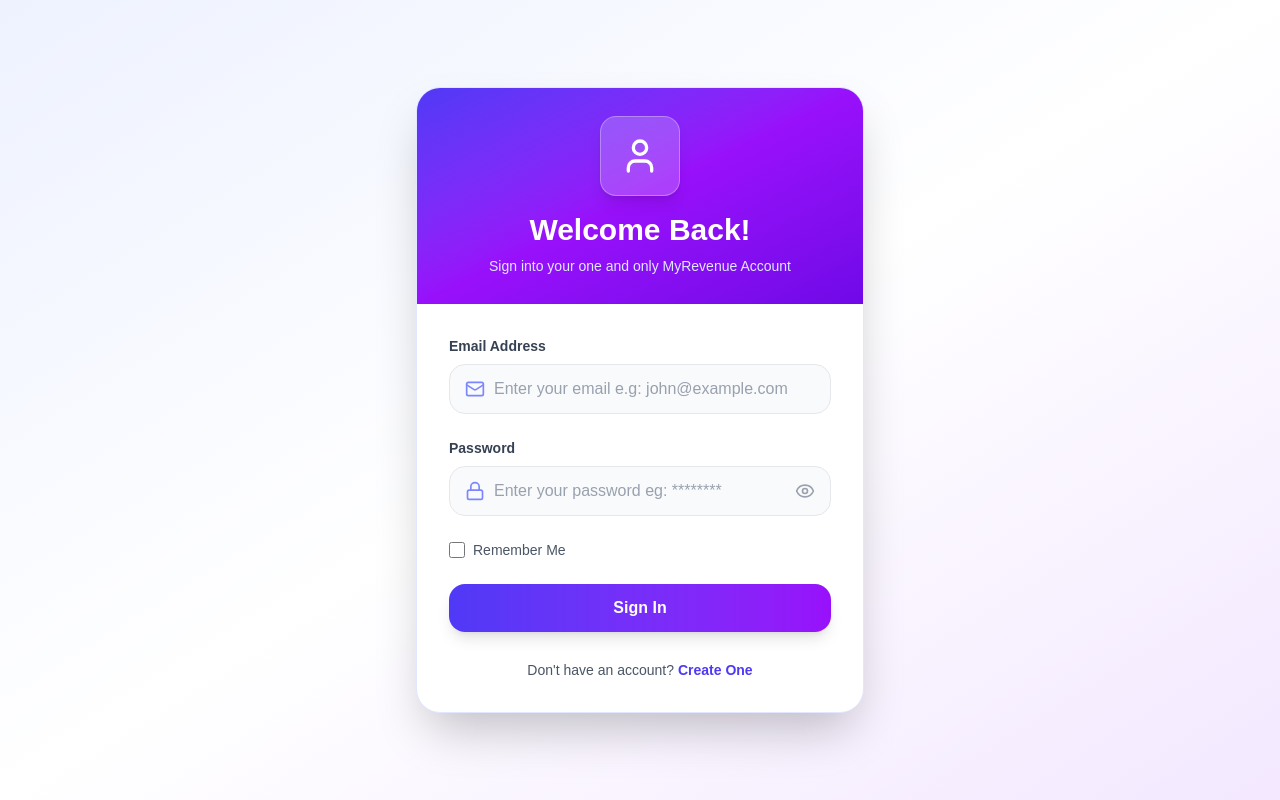
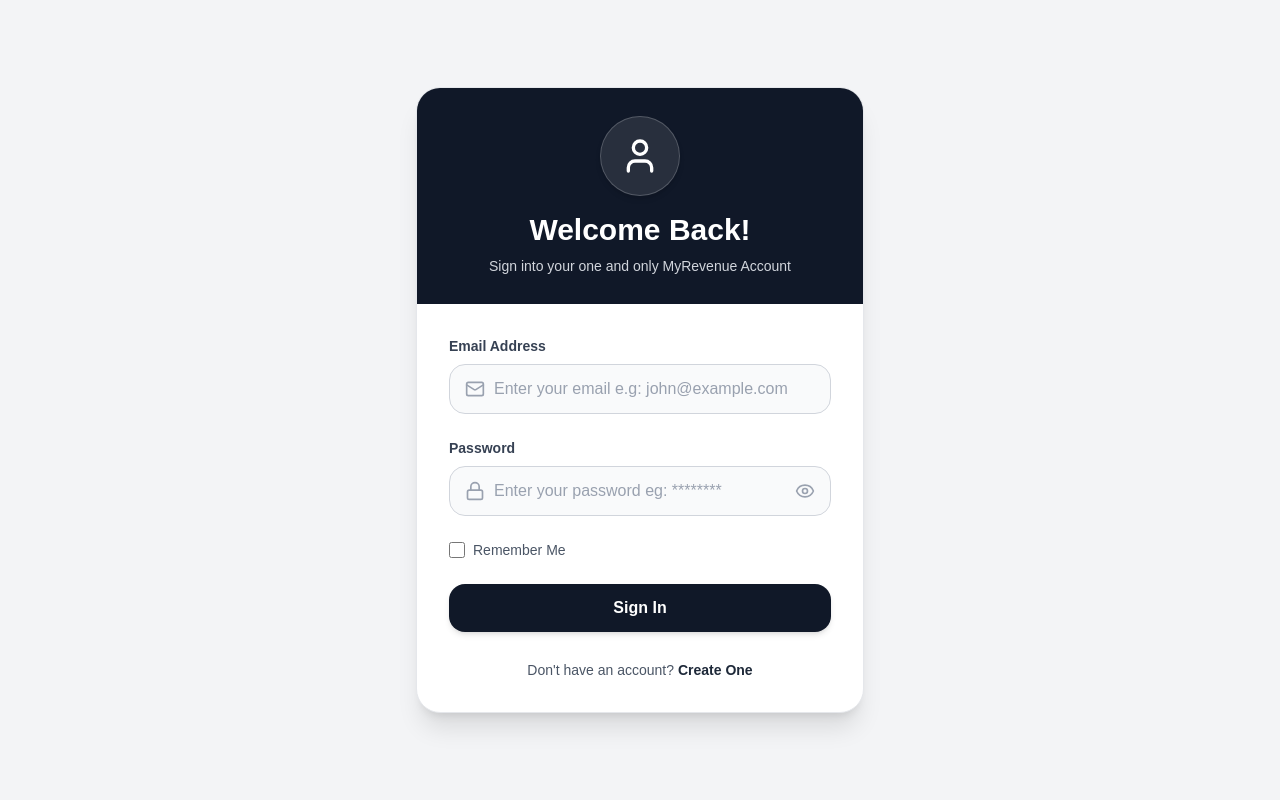
Before and after one commit to MohitKakashiya/ET, a React (Vite) app in the folder frontend/: page /login in a window 1280 px wide. Built offline with nearby package versions, Linux system fonts and the light colour scheme.

Commit message:
login and sign up theme change

```diff
--- a/frontend/src/assets/dummyStyles.js
+++ b/frontend/src/assets/dummyStyles.js
@@ -386,20 +386,21 @@
 // In src/assets/dummyStyles.js - add these styles
 export const loginStyles = {
   pageContainer:
-    "min-h-screen flex items-center justify-center p-4 bg-gradient-to-br from-indigo-50 via-white to-purple-100",
+    "min-h-screen flex items-center justify-center p-4 bg-gray-100",
 
   cardContainer:
-    "w-full max-w-md bg-white rounded-3xl shadow-2xl overflow-hidden border border-indigo-100",
+    "w-full max-w-md bg-white rounded-3xl shadow-xl overflow-hidden border border-gray-200",
 
   header:
-    "bg-gradient-to-br from-indigo-600 via-purple-600 to-violet-700 p-7 text-center",
+    "bg-gray-900 p-7 text-center",
 
+  // Changed square logo into circular logo
   avatar:
-    "w-20 h-20 mx-auto rounded-2xl bg-white/20 flex items-center justify-center mb-4 shadow-lg border border-white/30",
+    "w-20 h-20 mx-auto rounded-full bg-white/10 flex items-center justify-center mb-4 shadow-md border border-white/20",
 
   headerTitle: "text-3xl font-bold text-white",
 
-  headerSubtitle: "text-indigo-100 mt-2 text-sm",
+  headerSubtitle: "text-gray-300 mt-2 text-sm",
 
   formContainer: "p-8",
 
@@ -416,35 +417,36 @@
   inputContainer: "relative",
 
   inputIcon:
-    "absolute inset-y-0 left-0 pl-4 flex items-center pointer-events-none text-indigo-400",
+    "absolute inset-y-0 left-0 pl-4 flex items-center pointer-events-none text-gray-400",
 
   input:
-    "w-full pl-11 pr-4 py-3 bg-gray-50 border border-gray-200 rounded-2xl text-gray-800 placeholder-gray-400 focus:outline-none focus:ring-2 focus:ring-indigo-300 focus:border-indigo-500 transition-all",
+    "w-full pl-11 pr-4 py-3 bg-gray-50 border border-gray-300 rounded-2xl text-gray-800 placeholder-gray-400 focus:outline-none focus:ring-2 focus:ring-gray-400 focus:border-gray-500 transition-all",
 
   passwordInput:
-    "w-full pl-11 pr-11 py-3 bg-gray-50 border border-gray-200 rounded-2xl text-gray-800 placeholder-gray-400 focus:outline-none focus:ring-2 focus:ring-indigo-300 focus:border-indigo-500 transition-all",
+    "w-full pl-11 pr-11 py-3 bg-gray-50 border border-gray-300 rounded-2xl text-gray-800 placeholder-gray-400 focus:outline-none focus:ring-2 focus:ring-gray-400 focus:border-gray-500 transition-all",
 
   passwordToggle:
-    "absolute inset-y-0 right-0 pr-4 flex items-center text-gray-400 hover:text-indigo-600 transition-colors",
+    "absolute inset-y-0 right-0 pr-4 flex items-center text-gray-400 hover:text-gray-700 transition-colors",
 
   checkboxContainer: "mb-6 flex items-center",
 
   checkbox:
-    "w-4 h-4 text-indigo-600 border-gray-300 rounded focus:ring-indigo-500",
+    "w-4 h-4 text-gray-800 border-gray-300 rounded focus:ring-gray-500",
 
   checkboxLabel: "ml-2 block text-sm text-gray-600",
 
+  // Simpler button colors
   button:
-  "w-full bg-gradient-to-r from-indigo-600 to-purple-600 text-white py-3 rounded-2xl font-semibold shadow-lg hover:shadow-xl hover:from-indigo-700 hover:to-purple-700 transition-all flex items-center justify-center",
+    "w-full bg-gray-900 text-white py-3 rounded-2xl font-semibold shadow-md hover:bg-black transition-all flex items-center justify-center",
 
-  buttonDisabled: "opacity-70 cursor-not-allowed hover:scale-100",
+  buttonDisabled: "opacity-70 cursor-not-allowed",
 
   signUpContainer: "mt-7 text-center",
 
   signUpText: "text-gray-600 text-sm",
 
   signUpLink:
-    "font-semibold text-indigo-600 hover:text-purple-600 hover:underline",
+    "font-semibold text-gray-800 hover:text-black hover:underline",
 
   spinner: "animate-spin -ml-1 mr-3 h-5 w-5 text-white",
 };
@@ -490,23 +492,24 @@
 // In src/assets/dummyStyles.js - add these styles
 export const signupStyles = {
   pageContainer:
-    "min-h-screen flex items-center justify-center p-4 bg-gradient-to-br from-indigo-50 via-white to-purple-100",
+    "min-h-screen flex items-center justify-center p-4 bg-gray-100",
 
   cardContainer:
-    "w-full max-w-md bg-white rounded-3xl shadow-2xl overflow-hidden border border-indigo-100",
+    "w-full max-w-md bg-white rounded-3xl shadow-xl overflow-hidden border border-gray-200",
 
   header:
-    "bg-gradient-to-br from-indigo-600 via-purple-600 to-violet-700 p-7 text-center relative",
+    "bg-gray-900 p-7 text-center relative",
 
+  // Circular logo
   avatar:
-    "w-20 h-20 mx-auto rounded-2xl bg-white/20 flex items-center justify-center mb-4 shadow-lg border border-white/30",
+    "w-20 h-20 mx-auto rounded-full bg-white/10 flex items-center justify-center mb-4 shadow-md border border-white/20",
 
   headerTitle: "text-3xl font-bold text-white",
 
-  headerSubtitle: "text-indigo-100 mt-2 text-sm",
+  headerSubtitle: "text-gray-300 mt-2 text-sm",
 
   backButton:
-    "absolute top-4 left-4 p-2 text-white rounded-xl hover:bg-white/15 transition-all",
+    "absolute top-4 left-4 p-2 text-white rounded-xl hover:bg-white/10 transition-all",
 
   formContainer: "p-8",
 
@@ -520,34 +523,36 @@
   inputContainer: "relative",
 
   inputIcon:
-    "absolute inset-y-0 left-0 pl-4 flex items-center pointer-events-none text-indigo-400",
+    "absolute inset-y-0 left-0 pl-4 flex items-center pointer-events-none text-gray-400",
 
   input:
-    "w-full pl-11 pr-4 py-3 bg-gray-50 border rounded-2xl text-gray-800 placeholder-gray-400 focus:outline-none focus:ring-2 focus:ring-indigo-300 focus:border-indigo-500 transition-all",
+    "w-full pl-11 pr-4 py-3 bg-gray-50 border border-gray-300 rounded-2xl text-gray-800 placeholder-gray-400 focus:outline-none focus:ring-2 focus:ring-gray-400 focus:border-gray-500 transition-all",
 
   passwordInput:
-    "w-full pl-11 pr-11 py-3 bg-gray-50 border rounded-2xl text-gray-800 placeholder-gray-400 focus:outline-none focus:ring-2 focus:ring-indigo-300 focus:border-indigo-500 transition-all",
+    "w-full pl-11 pr-11 py-3 bg-gray-50 border border-gray-300 rounded-2xl text-gray-800 placeholder-gray-400 focus:outline-none focus:ring-2 focus:ring-gray-400 focus:border-gray-500 transition-all",
 
   passwordToggle:
-    "absolute inset-y-0 right-0 pr-4 flex items-center text-gray-400 hover:text-indigo-600 transition-colors",
+    "absolute inset-y-0 right-0 pr-4 flex items-center text-gray-400 hover:text-gray-700 transition-colors",
 
   checkboxContainer: "mb-6 flex items-center",
 
   checkbox:
-    "w-4 h-4 text-indigo-600 border-gray-300 rounded focus:ring-indigo-500",
+    "w-4 h-4 text-gray-800 border-gray-300 rounded focus:ring-gray-500",
 
   checkboxLabel: "ml-2 block text-sm text-gray-600",
 
- button:
-  "w-full bg-gradient-to-r from-indigo-600 to-purple-600 text-white py-3 rounded-2xl font-semibold shadow-lg hover:shadow-xl hover:from-indigo-700 hover:to-purple-700 transition-all flex items-center justify-center",
+  // Simpler button
+  button:
+    "w-full bg-gray-900 text-white py-3 rounded-2xl font-semibold shadow-md hover:bg-black transition-all flex items-center justify-center",
 
-  buttonDisabled: "opacity-70 cursor-not-allowed hover:scale-100",
+  buttonDisabled: "opacity-70 cursor-not-allowed",
 
   signInContainer: "mt-7 text-center",
 
   signInText: "text-gray-600 text-sm",
 
-  signInLink: "font-semibold text-indigo-600 hover:text-purple-600 hover:underline",
+  signInLink:
+    "font-semibold text-gray-800 hover:text-black hover:underline",
 
   spinner: "animate-spin -ml-1 mr-3 h-5 w-5 text-white",
 };
```
